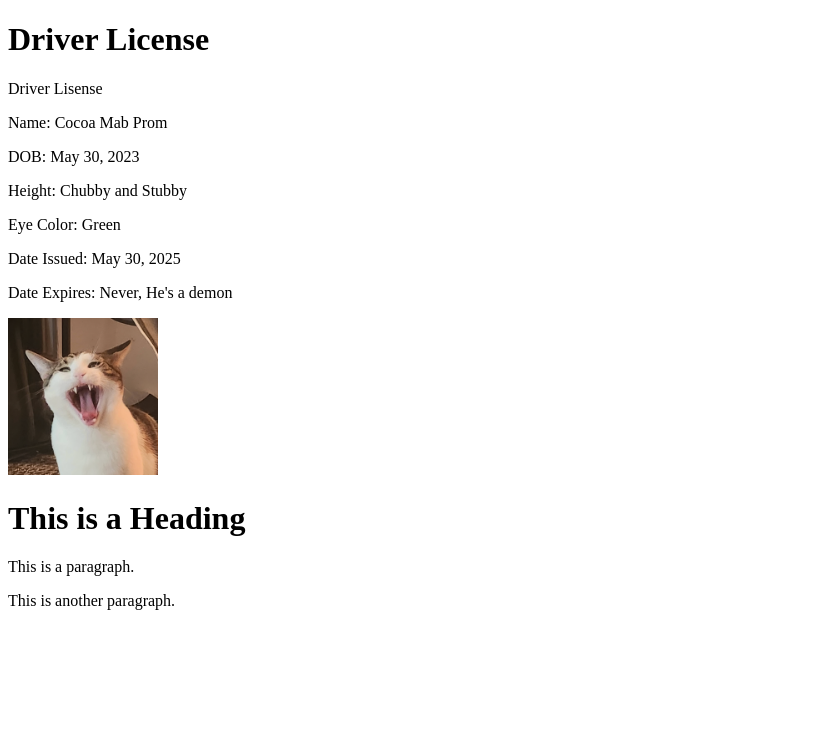
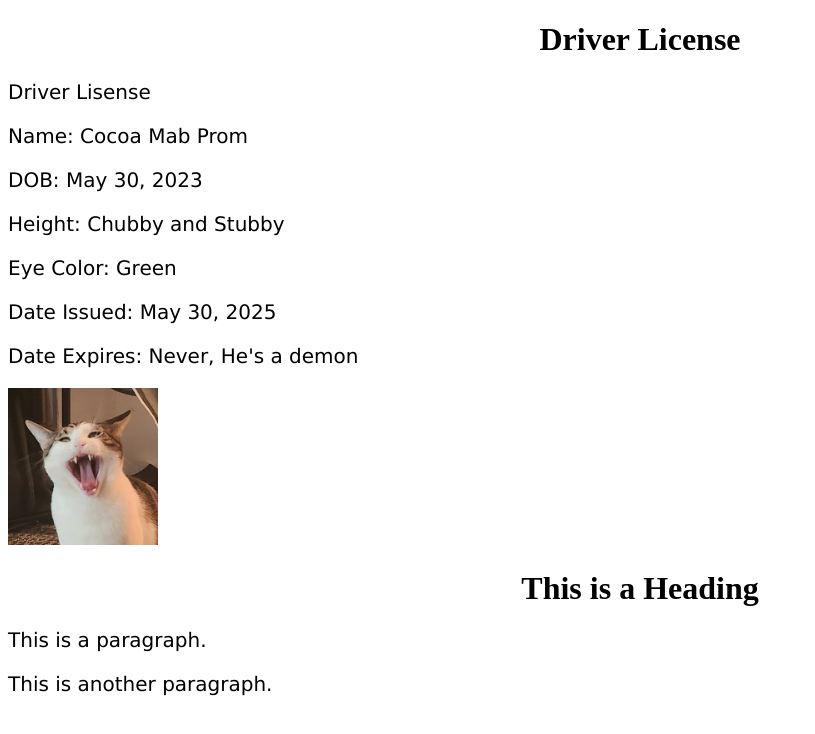
Before and after one commit to chanvatteyprom/Pet-Driver-Licenses-Web-Dev, a plain HTML site: page index.html in a window 1280 px wide. Shown: the whole page, without its empty margins (0-815 px from the left). Drawn offline with Linux system fonts and the light colour scheme.

Commit message:
added css

```diff
--- /dev/null
+++ b/index.css
@@ -0,0 +1,13 @@
+body {
+  background-image: img src = "CatBackground.jpg";
+}
+
+h1 {
+  color: rgb(0, 0, 0);
+  text-align: center;
+}
+
+p {
+  font-family: verdana;
+  font-size: 20px;
+}
--- a/index.html
+++ b/index.html
@@ -3,7 +3,7 @@
 <head>
     <meta charset="UTF-8">
     <meta name="viewport" content="width=device-width, initial-scale=1.0">
-    <link rel="stylesheet" href="Index.css">
+    <link rel="stylesheet" href="index.css">
     <title> Cocoa Driver License </title>
 </head>
 <body>
```
Also changed, not shown: CatBackground.jpg (added).
